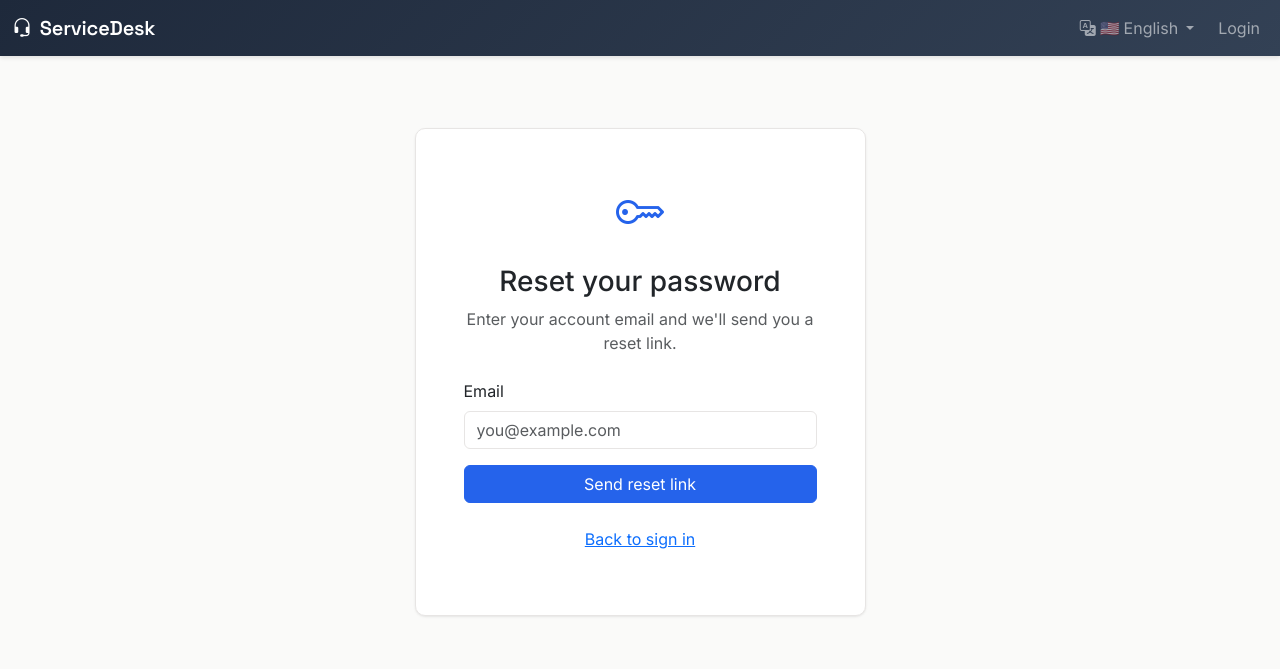
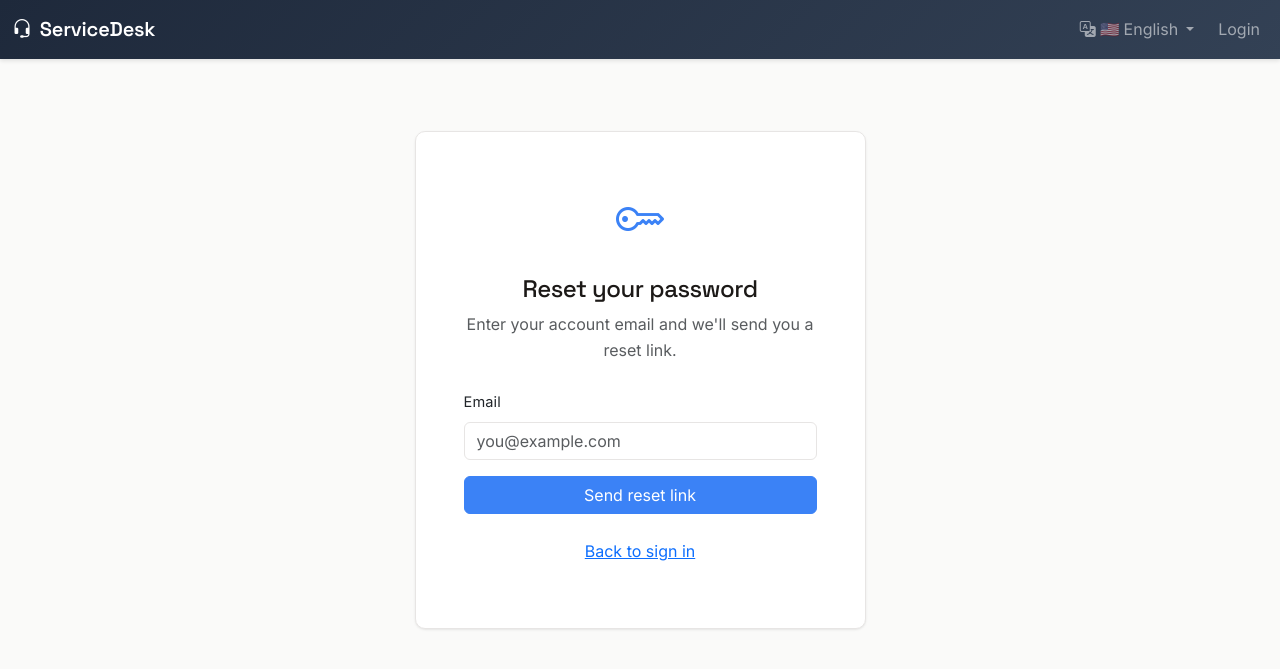
Before and after one commit to avsjadikari/ServiceDesk, a Flask app: page /forgot-password in a window 1280 px wide. Shown: the top 669 px of the page. Run offline with Flask 3, Linux system fonts and the light colour scheme; data that the repository does not hold is empty.

Commit message:
Add fluid type scale, theme accent harmony, staggered motion; global clamp/spacing polish
- Global fluid typography (body + headings + labels/th)
- Refine theme primary values (blue/purple/green/red) for better harmony
- Add staggered reveal classes + reduced-motion guard
- Apply stagger to dashboard metric cards; tighten transitions
- Keep Bootstrap intact; tests 285 passed

```diff
--- a/app/templates/base.html
+++ b/app/templates/base.html
@@ -46,25 +46,25 @@
         }
 
         [data-theme="blue"] {
-            --primary: #2563eb;
+            --primary: #3b82f6;
             --navbar-bg: linear-gradient(135deg, #1e293b 0%, #334155 100%);
         }
 
         [data-theme="green"] {
-            --primary: #059669;
-            --success: #10b981;
+            --primary: #22c55e;
+            --success: #34d399;
             --navbar-bg: linear-gradient(135deg, #064e3b 0%, #047857 100%);
         }
 
         [data-theme="purple"] {
-            --primary: #7c3aed;
+            --primary: #8b5cf6;
             --success: #10b981;
             --navbar-bg: linear-gradient(135deg, #4c1d95 0%, #6d28d9 100%);
         }
 
         [data-theme="red"] {
-            --primary: #dc2626;
-            --danger: #ef4444;
+            --primary: #f87171;
+            --danger: #f87171;
             --navbar-bg: linear-gradient(135deg, #7f1d1d 0%, #b91c1c 100%);
         }
 
@@ -95,8 +95,13 @@
 
         body {
             font-family: var(--font-body);
+            font-size: clamp(0.95rem, 0.92rem + 0.15vw, 1rem);
+            line-height: 1.65;
             background-color: var(--light);
             color: var(--text-primary);
+            text-rendering: optimizeLegibility;
+            -webkit-font-smoothing: antialiased;
+            -moz-osx-font-smoothing: grayscale;
         }
 
         .navbar {
@@ -146,6 +151,7 @@
             border-bottom: 1px solid var(--card-border);
             font-family: var(--font-display);
             font-weight: 600;
+            letter-spacing: -0.01em;
         }
 
         .btn-primary {
@@ -154,7 +160,7 @@
         }
 
         .btn-primary:hover {
-            filter: brightness(90%);
+            filter: brightness(95%);
             border-color: var(--primary);
         }
 
@@ -167,10 +173,30 @@
             color: var(--text-primary);
         }
 
+        h1, h2, h3, h4, h5, h6 {
+            font-family: var(--font-display);
+            color: var(--text-primary);
+            letter-spacing: -0.02em;
+            line-height: 1.15;
+            text-wrap: balance;
+        }
+        h1 { font-size: clamp(2rem, 1.6rem + 2vw, 2.75rem); }
+        h2 { font-size: clamp(1.5rem, 1.3rem + 1vw, 2rem); }
+        h3 { font-size: clamp(1.25rem, 1.15rem + 0.5vw, 1.5rem); }
+        h4 { font-size: clamp(1.125rem, 1.08rem + 0.25vw, 1.25rem); }
+        .h3 { font-size: clamp(1.25rem, 1.15rem + 0.5vw, 1.5rem); }
+
+        .form-label, .small, label {
+            font-size: clamp(0.85rem, 0.83rem + 0.1vw, 0.925rem);
+            letter-spacing: 0.01em;
+        }
+
         .table th {
             font-weight: 500;
             color: var(--text-secondary);
-            font-size: 0.875rem;
+            font-size: clamp(0.8rem, 0.78rem + 0.1vw, 0.875rem);
+            letter-spacing: 0.03em;
+            text-transform: uppercase;
             border-color: var(--card-border) !important;
         }
 
@@ -210,7 +236,7 @@
 
         .metric-card h2 {
             font-family: var(--font-display);
-            font-size: 2.25rem;
+            font-size: clamp(2rem, 1.8rem + 1.5vw, 2.5rem);
             letter-spacing: -0.02em;
             font-variant-numeric: tabular-nums;
         }
@@ -229,6 +255,16 @@
             animation: sd-rise 0.5s var(--ease-out-expo) both;
         }
 
+        .stagger:nth-child(1) { animation-delay: 0ms; }
+        .stagger:nth-child(2) { animation-delay: 40ms; }
+        .stagger:nth-child(3) { animation-delay: 80ms; }
+        .stagger:nth-child(4) { animation-delay: 120ms; }
+        .stagger:nth-child(5) { animation-delay: 160ms; }
+        .stagger:nth-child(6) { animation-delay: 200ms; }
+        .stagger {
+            animation: sd-rise 0.5s var(--ease-out-expo) both;
+        }
+
         @keyframes sd-rise {
             from { opacity: 0; transform: translateY(8px); }
             to { opacity: 1; transform: none; }
@@ -241,6 +277,7 @@
                 transition-duration: 0.01ms !important;
             }
             .main-content { animation: none; }
+            .stagger { animation-delay: 0s !important; }
         }
 
         .page-header {
```
